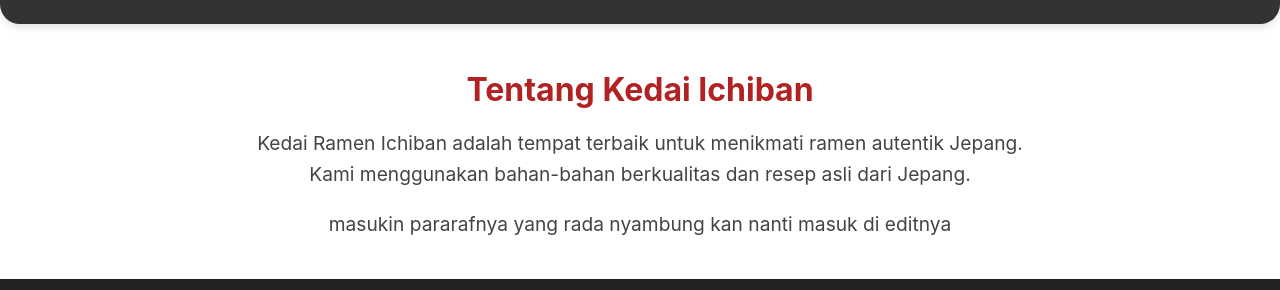
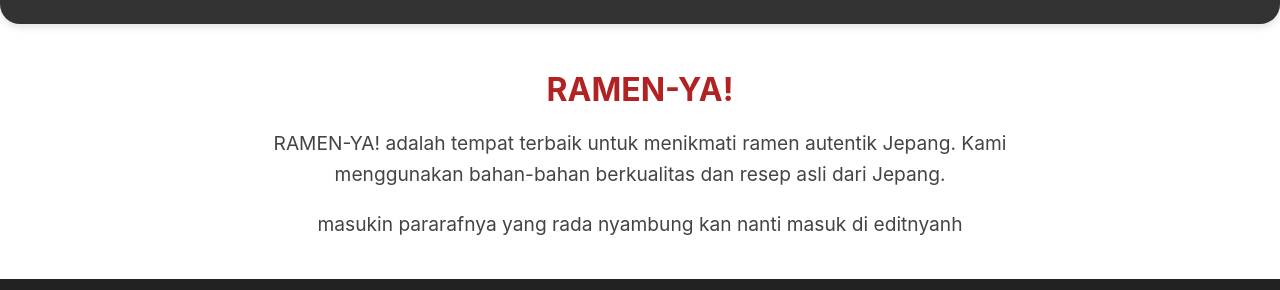
Before and after one commit to renal07/kedai-ramen, a React (Create React App) app: page /about in a window 1280 px wide. Shown: the part 253-543 px from the top of the page. Built offline with nearby package versions, Linux system fonts and the light colour scheme.

Commit message:
Ganti nama resto

```diff
--- a/src/pages/About.jsx
+++ b/src/pages/About.jsx
@@ -10,12 +10,12 @@ function About() {
       <Header />
       <Navbar />
       <main className="about-main">
-        <h2>Tentang Kedai Ichiban</h2>
+        <h2>RAMEN-YA!</h2>
         <p>
-          Kedai Ramen Ichiban adalah tempat terbaik untuk menikmati ramen autentik Jepang.
+          RAMEN-YA! adalah tempat terbaik untuk menikmati ramen autentik Jepang.
           Kami menggunakan bahan-bahan berkualitas dan resep asli dari Jepang.
         </p>
-        <p>masukin pararafnya yang rada nyambung kan nanti masuk di editnya</p>
+        <p>masukin pararafnya yang rada nyambung kan nanti masuk di editnyanh</p>
       </main>
       <Footer />
     </div>
```
